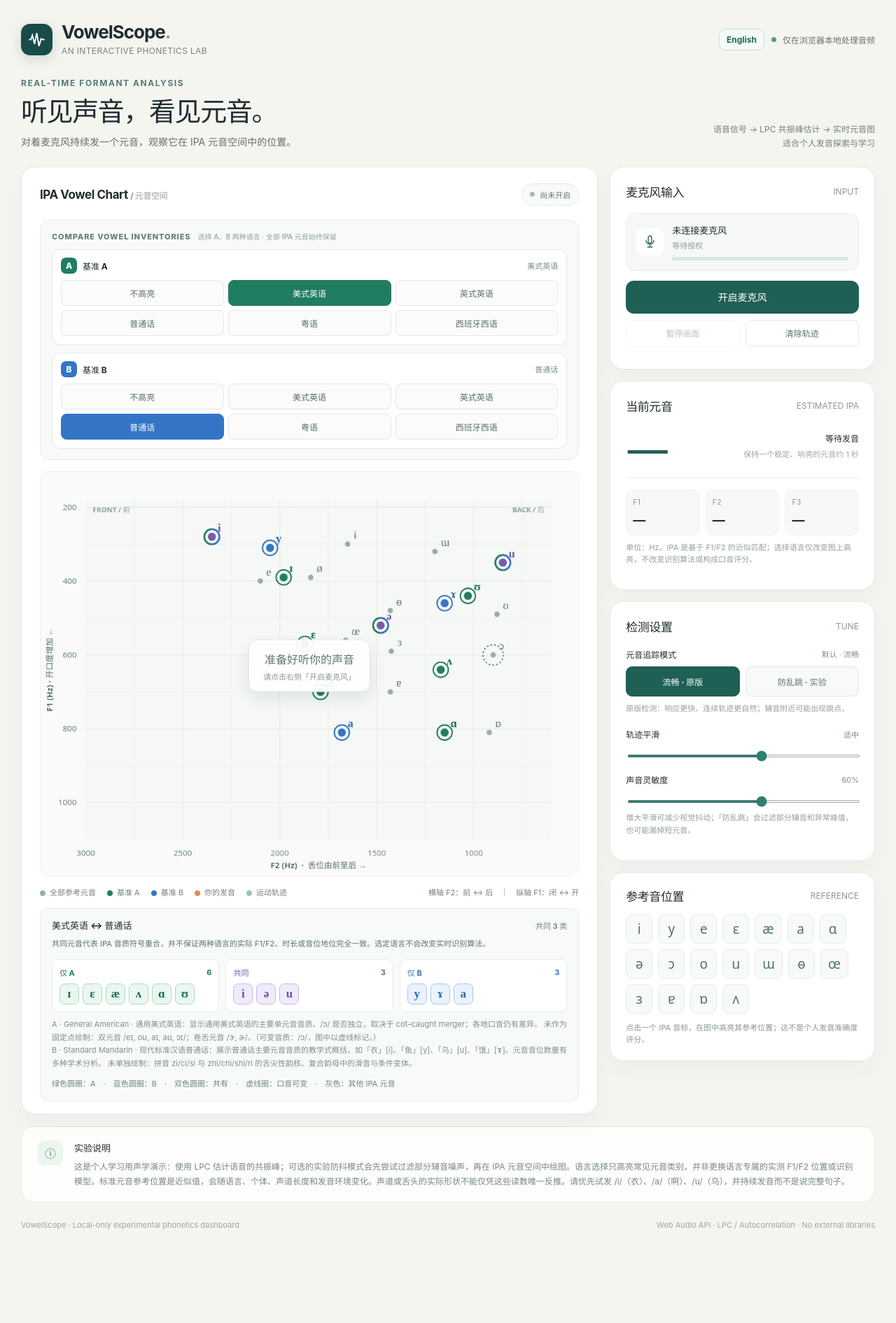
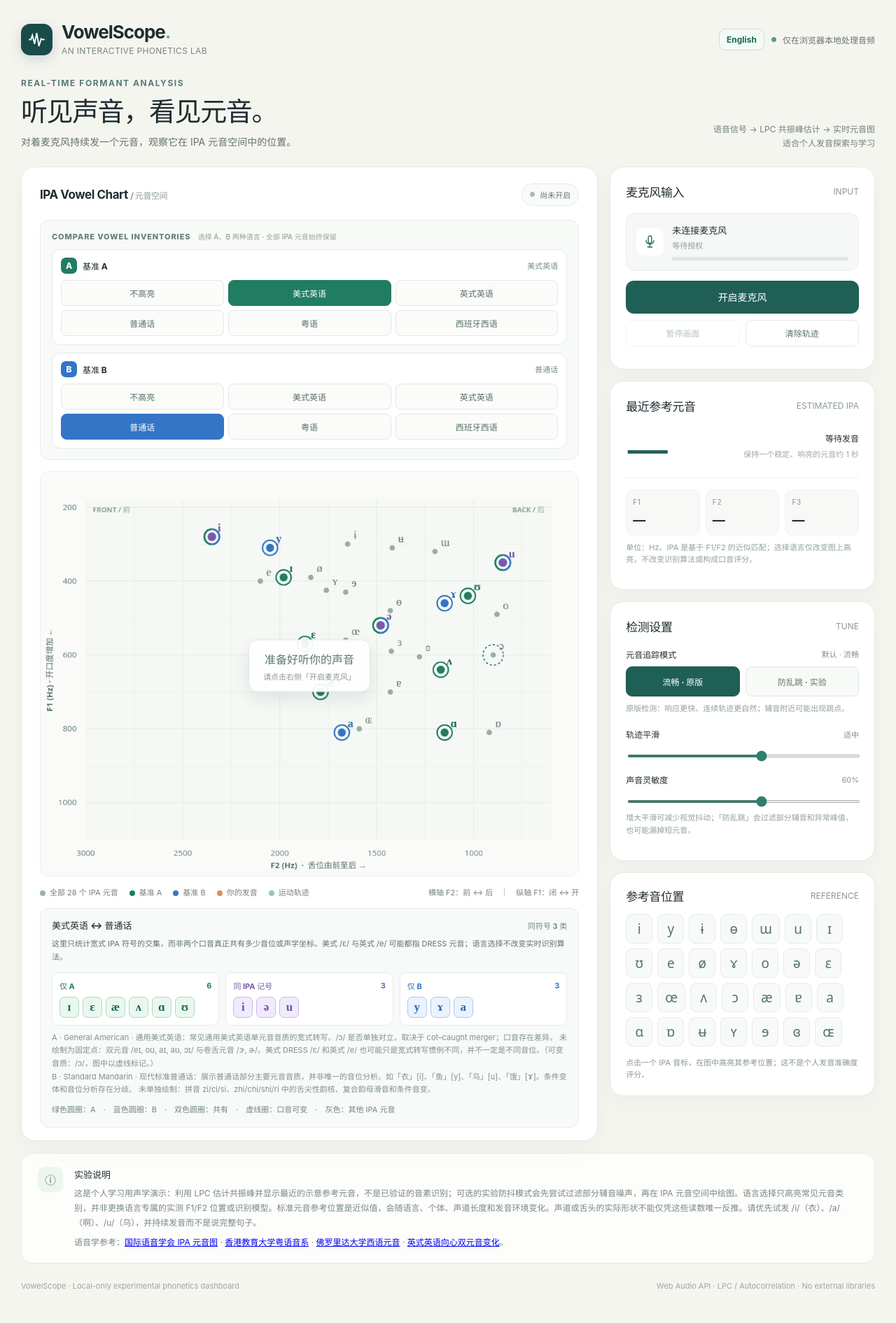
Before and after one commit to XYavecasdf/XYavecasdf.github.io, a Jekyll site: the page vowelscope/index.html, which Jekyll copies as it is, in a window 1280 px wide. Shown: the whole page at 70% size. Built offline with Jekyll 4.4.1, drawn with Linux system fonts in a browser that asks for light colours; before the commit the page ends 1803 px from its top, so only the background shows below that.

Commit message:
Correct Cantonese vowels and IPA 28 inventory; clarify cross-language notation and Spanish /a/

```diff
--- a/vowelscope/index.html
+++ b/vowelscope/index.html
@@ -85,7 +85,7 @@
     input[type=range]{width:100%;accent-color:#2d8071;height:4px;cursor:pointer}
     .help-text{font-size:11px;color:#91a09b;line-height:1.6;margin-top:9px}
     .target-panel{padding:20px 22px}
-    .target-buttons{display:flex;flex-wrap:wrap;gap:8px;margin-top:14px}
+    .target-buttons{display:flex;flex-wrap:wrap;gap:7px;margin-top:14px;max-height:235px;overflow:auto;padding-bottom:3px}
     .target{background:#f7faf8;border:1px solid #e5ece7;border-radius:9px;min-width:38px;padding:7px 10px;color:#53746d;font-family:"Charis SIL","Noto Sans", "Times New Roman",serif;font-size:19px}
     .target.active{background:#dceee6;border-color:#8fc1a8;color:#155849}
     .target-explanation{font-size:11px;color:#879891;margin:12px 0 0;line-height:1.6}
@@ -156,13 +156,13 @@
           </div>
         </div>
                 <div class="chart-wrap"><canvas id="vowelChart" width="1000" height="750" role="img" aria-label="F1 F2 vowel chart; horizontal F2 decreases to the right and vertical F1 increases downward"></canvas><div class="chart-placeholder" id="placeholder"><strong>准备好听你的声音</strong><small>请点击右侧「开启麦克风」</small></div></div>
-        <div class="chart-caption"><div class="chart-legend"><span><i class="swatch" style="background:#9bb1a6"></i>全部参考元音</span><span><i class="swatch" style="background:#217d62"></i>基准 A</span><span><i class="swatch" style="background:#3475c5"></i>基准 B</span><span><i class="swatch" style="background:#e18b62"></i>你的发音</span><span><i class="swatch" style="background:#98c6b2"></i>运动轨迹</span></div><div>横轴 F2：前 ↔ 后　｜　纵轴 F1：闭 ↔ 开</div></div>
+        <div class="chart-caption"><div class="chart-legend"><span><i class="swatch" style="background:#9bb1a6"></i>全部 28 个 IPA 元音</span><span><i class="swatch" style="background:#217d62"></i>基准 A</span><span><i class="swatch" style="background:#3475c5"></i>基准 B</span><span><i class="swatch" style="background:#e18b62"></i>你的发音</span><span><i class="swatch" style="background:#98c6b2"></i>运动轨迹</span></div><div>横轴 F2：前 ↔ 后　｜　纵轴 F1：闭 ↔ 开</div></div>
         <div class="profile-explainer" aria-live="polite">
           <div class="profile-topline"><strong id="profileName">语言元音对照</strong><span id="profileCount"></span></div>
           <p id="profileDescription">绿色和蓝色分别是 A、B 基准；共同元音显示双色圈。相同 IPA 符号不表示两种语言的精确发音完全一致。</p>
           <div class="compare-results">
             <div class="compare-column a"><div class="compare-caption">仅 A <span id="onlyACount"></span></div><div class="profile-inventory" id="onlyAInventory"></div></div>
-            <div class="compare-column shared"><div class="compare-caption">共同 <span id="sharedCount"></span></div><div class="profile-inventory" id="sharedInventory"></div></div>
+            <div class="compare-column shared"><div class="compare-caption">同 IPA 记号 <span id="sharedCount"></span></div><div class="profile-inventory" id="sharedInventory"></div></div>
             <div class="compare-column b"><div class="compare-caption">仅 B <span id="onlyBCount"></span></div><div class="profile-inventory" id="onlyBInventory"></div></div>
           </div>
           <p class="profile-extras" id="profileExtras"></p>
@@ -178,7 +178,7 @@
           <div role="alert" aria-live="polite" class="error" id="error"></div>
         </div>
         <div class="panel detected-panel">
-          <div class="panel-head" style="margin:0"><h3 class="panel-title">当前元音</h3><span class="subtle">ESTIMATED IPA</span></div>
+          <div class="panel-head" style="margin:0"><h3 class="panel-title">最近参考元音</h3><span class="subtle">ESTIMATED IPA</span></div>
           <div class="reading"><div class="ipa-symbol" id="ipaSymbol">—</div><div class="reading-info"><strong id="ipaName">等待发音</strong><span id="ipaHint">保持一个稳定、响亮的元音约 1 秒</span></div></div>
           <div class="metric-grid"><div class="metric"><span>F1</span><strong id="f1">—</strong></div><div class="metric"><span>F2</span><strong id="f2">—</strong></div><div class="metric"><span>F3</span><strong id="f3">—</strong></div></div>
           <p class="help-text">单位：Hz。IPA 是基于 F1/F2 的近似匹配；选择语言仅改变图上高亮，不改变识别算法或构成口音评分。</p>
@@ -202,7 +202,7 @@
         </div>
       </aside>
     </main>
-    <div class="notes"><div class="icon">ⓘ</div><div><strong>实验说明</strong><p>这是个人学习用声学演示：使用 LPC 估计语音的共振峰；可选的实验防抖模式会先尝试过滤部分辅音噪声，再在 IPA 元音空间中绘图。语言选择只高亮常见元音类别，并非更换语言专属的实测 F1/F2 位置或识别模型。标准元音参考位置是近似值，会随语言、个体、声道长度和发音环境变化。声道或舌头的实际形状不能仅凭这些读数唯一反推。请优先试发 /i/（衣）、/a/（啊）、/u/（乌），并持续发音而不是说完整句子。</p></div></div>
+    <div class="notes"><div class="icon">ⓘ</div><div><strong>实验说明</strong><p>这是个人学习用声学演示：利用 LPC 估计共振峰并显示最近的示意参考元音，不是已验证的音素识别；可选的实验防抖模式会先尝试过滤部分辅音噪声，再在 IPA 元音空间中绘图。语言选择只高亮常见元音类别，并非更换语言专属的实测 F1/F2 位置或识别模型。标准元音参考位置是近似值，会随语言、个体、声道长度和发音环境变化。声道或舌头的实际形状不能仅凭这些读数唯一反推。请优先试发 /i/（衣）、/a/（啊）、/u/（乌），并持续发音而不是说完整句子。</p><p class="reference-links">语音学参考：<a href="https://www.internationalphoneticassociation.org/content/ipa-vowels" target="_blank" rel="noopener noreferrer">国际语音学会 IPA 元音图</a> · <a href="https://corpus.eduhk.hk/mandarin_pronunciation/?page_id=36" target="_blank" rel="noopener noreferrer">香港教育大学粤语音系</a> · <a href="https://talcomosuena.spanish.ufl.edu/module2/4" target="_blank" rel="noopener noreferrer">佛罗里达大学西语元音</a> · <a href="https://www.englishspeechservices.com/blog/smoothing-then-and-now/" target="_blank" rel="noopener noreferrer">英式英语向心双元音变化</a>。</p></div></div>
     <footer class="footer"><span>VowelScope · Local-only experimental phonetics dashboard</span><span>Web Audio API · LPC / Autocorrelation · No external libraries</span></footer>
   </div>
   <script>
@@ -219,36 +219,42 @@
       {symbol:'ʌ',f1:640,f2:1170,name:'半开后不圆唇元音'},{symbol:'ɔ',f1:600,f2:900,name:'半开后圆唇元音'},
       {symbol:'æ',f1:700,f2:1790,name:'次开前不圆唇元音'},{symbol:'ɐ',f1:700,f2:1430,name:'次开央元音'},
       {symbol:'a',f1:810,f2:1680,name:'开前不圆唇元音'},{symbol:'ɑ',f1:810,f2:1150,name:'开后不圆唇元音'},
-      {symbol:'ɒ',f1:810,f2:920,name:'开后圆唇元音'}
+      {symbol:'ɒ',f1:810,f2:920,name:'开后圆唇元音'},
+      {symbol:'ʉ',f1:310,f2:1420,name:'闭央圆唇元音'},
+      {symbol:'ʏ',f1:425,f2:1760,name:'次闭次前圆唇元音'},
+      {symbol:'ɘ',f1:430,f2:1660,name:'半闭央不圆唇元音'},
+      {symbol:'ɞ',f1:605,f2:1280,name:'半开央圆唇元音'},
+      {symbol:'ɶ',f1:800,f2:1590,name:'开前圆唇元音'}
     ];
     // Inventory overlays are phonological teaching approximations, not measured dialect-specific F1/F2 standards.
     // Diphthongs, rhotic vowels and Mandarin apical vowels cannot be represented reliably by one static F1/F2 point.
     const PROFILES = [
-      {id:'none',label:'不高亮',name:'无高亮',vowels:[],optional:[],notation:{},
-        description:'显示所有内置 IPA 参考元音。切换基准只改变元音图的高亮，不会更改麦克风分析与最近音质估计。',
-        extras:'提示：参考点是近似的 F1/F2 示意位置，不是语言、年龄或性别校准后的声学实测值。'},
+      {id:'none',label:'不高亮',name:'不高亮',vowels:[],optional:[],notation:{},
+        description:'始终显示全部 28 个 IPA 基本元音参考符号；语言选择只改变颜色高亮，不改变声音识别。',
+        extras:'参考 F1/F2 坐标仅为示意，不是某一语言或说话人实测的标准。'},
       {id:'en-us',label:'美式英语',name:'General American · 通用美式英语',
         vowels:['i','ɪ','ɛ','æ','ʌ','ə','ɑ','ʊ','u'],optional:['ɔ'],notation:{},
-        description:'显示通用美式英语的主要单元音音质。/ɔ/ 是否独立，取决于 cot–caught merger；各地口音仍有差异。',
-        extras:'未作为固定点绘制：双元音 /eɪ, oʊ, aɪ, aʊ, ɔɪ/；卷舌元音 /ɝ, ɚ/。'},
-      {id:'en-gb',label:'英式英语',name:'Standard Southern British · 标准南部英式英语',
+        description:'常见通用美式英语单元音音质的宽式转写。/ɔ/ 是否单独对立，取决于 cot–caught merger；口音存在差异。',
+        extras:'未绘制为固定点：双元音 /eɪ, oʊ, aɪ, aʊ, ɔɪ/ 与卷舌元音 /ɝ, ɚ/。美式 DRESS /ɛ/ 和英式 /e/ 也可能只是宽式转写惯例不同，并不一定是不同音位。'},
+      {id:'en-gb',label:'英式英语',name:'British English · 传统 RP 转写基准',
         vowels:['i','ɪ','e','æ','ɑ','ɒ','ɔ','ʊ','u','ʌ','ɜ','ə'],optional:[],
         notation:{i:'iː',ɑ:'ɑː',ɔ:'ɔː',u:'uː',ɜ:'ɜː'},
-        description:'采用常见英式英语（传统 RP / 标准南部英式英语）教学式音系。长音的 ː 表示时长对立；此图没有显示长度维度。',
-        extras:'未作为固定点绘制：双元音 /eɪ, əʊ, aɪ, aʊ, ɔɪ/；现代英式音值可能不同于传统 RP。'},
-      {id:'zh-cmn',label:'普通话',name:'Standard Mandarin · 现代标准汉语普通话',
+        description:'采用传统 RP 风格的教学用宽式转写；现代标准南部英式英语的实际元音实现未必相同。IPA 长音符号 ː 不代表此图能测量时长。',
+        extras:'合口双元音 /eɪ, əʊ, aɪ, aʊ, ɔɪ/；传统向心双元音 /ɪə, eə~ɛə, ʊə/ 在现代部分口音中已出现单元音化、合并或其他变体，不能视为人人保留。'},
+      {id:'zh-cmn',label:'普通话',name:'Standard Mandarin · 现代标准普通话',
         vowels:['i','y','u','ɤ','ə','a'],optional:[],notation:{},
-        description:'展示普通话主要元音音质的教学式概括，如「衣」[i]、「鱼」[y]、「乌」[u]、「饿」[ɤ]。元音音位数量有多种学术分析。',
-        extras:'未单独绘制：拼音 zi/ci/si 与 zhi/chi/shi/ri 的舌尖性韵核、复合韵母中的滑音与条件变体。'},
-      {id:'yue-hk',label:'粤语',name:'Hong Kong Cantonese · 香港粤语',
-        vowels:['i','y','u','e','ɛ','ɵ','œ','o','ɔ','ɐ','a'],optional:[],
+        description:'展示普通话部分主要元音音质，并非唯一的音位分析。如「衣」[i]、「鱼」[y]、「乌」[u]、「饿」[ɤ]。条件变体和音位分析存在分歧。',
+        extras:'未单独绘制：拼音 zi/ci/si、zhi/chi/shi/ri 中的舌尖性韵核、复合韵母滑音和条件音变。'},
+      {id:'yue-hk',label:'粤语',name:'Hong Kong Cantonese · 7 长＋4 短音质',
+        vowels:['i','y','u','ɛ','œ','ɔ','a','ɪ','ɵ','ʊ','ɐ'],optional:[],
         notation:{i:'iː',y:'yː',u:'uː',ɛ:'ɛː',œ:'œː',ɔ:'ɔː',a:'aː'},
-        description:'展示香港粤语声韵母分析中主要的 11 类元音音质；其中 /e, o, ɵ/ 等常受韵尾环境限制，并不都是自由出现的独立单元音。',
-        extras:'例如「沙」/saː/ 与「失」/sɐt/ 的 /aː/、/ɐ/ 对立。双元音及 /m̩, ŋ̍/ 等成音节鼻音不以固定点绘制。'},
+        description:'采用以 Zee (1999) 为基础、由香港教育大学整理的 11 类单元音音质：7 类较长 [i, y, ɛ, œ, a, ɔ, u] 与 4 类较短 [ɐ, ɪ, ɵ, ʊ]。不等于有 11 个彼此独立的元音音位。',
+        extras:'[ɪ]、[ɵ]、[ʊ] 常分析为 /i/、/œ/、/u/ 在特定韵尾环境下的音位变体；不同分析亦可能使用 [e]、[o] 等符号。双元音及成音节鼻音不绘制为固定点。'},
       {id:'es-es',label:'西班牙西语',name:'Español peninsular · 西班牙本土西语',
         vowels:['i','e','a','o','u'],optional:[],notation:{},
-        description:'西班牙本土标准西语（castellano）通常分析为五个元音音位 /i e a o u/；图上仅高亮五个基本元音音质。',
-        extras:'双元音如 /ai̯, ei̯, au̯/ 不适合只画成一个静态点；音位符号相同，不表示与英语等语言有完全一致的 F1/F2。'}
+        plotOverrides:{a:{f1:810,f2:1450}},
+        description:'西班牙本土标准西语通常归纳为五个元音音位 /i e a o u/。其中 /a/ 的典型实现偏中央 [ä]，所以西语彩色 /a/ 高亮点绘在较中央的位置，保留原有 IPA [a] 参考点。',
+        extras:'西语 /a/ 的中央位置只是声学示意，并非经实测校准的数据。双元音应由运动轨迹表示；同一个 IPA 符号不保证两种语言的 F1/F2 完全相同。'}
     ];
     const $ = (id) => document.getElementById(id);
     const canvas=$('vowelChart'),ctx=canvas.getContext('2d');
@@ -274,32 +280,53 @@
       ctx.textAlign='right';ctx.fillText('BACK / 后',W-margin.right-13,margin.top+23);
       const A=PROFILES.find(p=>p.id===state.profileA)||PROFILES[0];
       const B=PROFILES.find(p=>p.id===state.profileB)||PROFILES[0];
-      // All reference vowels remain visible. Filled dots/rings encode A-only,
-      // B-only, shared, or optional membership; their locations never move.
+      // All 28 schematic IPA references stay visible. Language-specific phonetic
+      // realizations, such as Spanish central [ä], get their own overlay position.
+      function profilePosition(profile,v){
+        const custom=profile.plotOverrides&&profile.plotOverrides[v.symbol];
+        return custom?xy(custom.f1,custom.f2):xy(v.f1,v.f2);
+      }
+      function ring(x,y,color,rad=14,dashed=false){
+        ctx.beginPath();ctx.arc(x,y,rad,0,2*Math.PI);
+        ctx.lineWidth=dashed?2:2.7;ctx.strokeStyle=color;
+        if(dashed)ctx.setLineDash([4,4]);
+        ctx.stroke();if(dashed)ctx.setLineDash([]);
+      }
       const labelPlan=[];
       for(const v of VOWELS){
         const p=xy(v.f1,v.f2),targeted=state.target===v.symbol;
         const inA=A.vowels.includes(v.symbol),inB=B.vowels.includes(v.symbol);
         const optionalA=A.optional.includes(v.symbol),optionalB=B.optional.includes(v.symbol);
+        const pa=profilePosition(A,v),pb=profilePosition(B,v);
+        const samePoint=inA&&inB&&Math.hypot(pa.x-pb.x,pa.y-pb.y)<5;
         ctx.save();
-        ctx.beginPath();ctx.arc(p.x,p.y,targeted?9:inA||inB?7.5:5,0,Math.PI*2);
-        ctx.fillStyle=targeted?'#e48760':inA&&inB?'#795bac':inA?'#217d62':inB?'#3475c5':'#9bada3';ctx.fill();
-        if(inA&&inB){
-          // Split the shared marker's ring into the two reference colors.
+        ctx.beginPath();ctx.arc(p.x,p.y,targeted?9:5,0,Math.PI*2);
+        ctx.fillStyle=targeted?'#e48760':'#9bada3';ctx.fill();
+        if(samePoint){
+          ctx.beginPath();ctx.arc(pa.x,pa.y,8,0,Math.PI*2);ctx.fillStyle='#795bac';ctx.fill();
           ctx.lineWidth=3.5;
-          ctx.beginPath();ctx.arc(p.x,p.y,14,Math.PI/2,3*Math.PI/2);ctx.strokeStyle='#217d62';ctx.stroke();
-          ctx.beginPath();ctx.arc(p.x,p.y,14,-Math.PI/2,Math.PI/2);ctx.strokeStyle='#3475c5';ctx.stroke();
-        }else if(inA||inB){
-          ctx.beginPath();ctx.arc(p.x,p.y,14,0,Math.PI*2);
-          ctx.strokeStyle=inA?'#217d62':'#3475c5';ctx.lineWidth=2.6;ctx.stroke();
+          ctx.beginPath();ctx.arc(pa.x,pa.y,14,Math.PI/2,3*Math.PI/2);ctx.strokeStyle='#217d62';ctx.stroke();
+          ctx.beginPath();ctx.arc(pa.x,pa.y,14,-Math.PI/2,Math.PI/2);ctx.strokeStyle='#3475c5';ctx.stroke();
+        }else{
+          for(const [included,pos,color] of [[inA,pa,'#217d62'],[inB,pb,'#3475c5']]){
+            if(!included)continue;
+            ctx.beginPath();ctx.arc(pos.x,pos.y,7.5,0,Math.PI*2);ctx.fillStyle=color;ctx.fill();
+            ring(pos.x,pos.y,color);
+          }
         }
-        if(optionalA||optionalB){
-          ctx.beginPath();ctx.arc(p.x,p.y,19,0,Math.PI*2);
-          ctx.strokeStyle=optionalA&&optionalB?'#8265a5':optionalA?'#217d62':'#3475c5';
-          ctx.lineWidth=2;ctx.setLineDash([3,4]);ctx.stroke();ctx.setLineDash([]);
-        }
-        if(targeted){
-          ctx.beginPath();ctx.arc(p.x,p.y,23,0,Math.PI*2);ctx.strokeStyle='#e48760';ctx.lineWidth=2.5;ctx.stroke();
+        if(optionalA)ring(pa.x,pa.y,'#217d62',19,true);
+        if(optionalB)ring(pb.x,pb.y,'#3475c5',19,true);
+        if(targeted)ring(p.x,p.y,'#e48760',23);
+        // The Spanish /a/ marker is deliberately not placed on IPA cardinal [a].
+        // Label it as the more-central phonetic realization [ä].
+        if(v.symbol==='a'){
+          for(const [profile,included,pos,color] of [[A,inA,pa,'#217d62'],[B,inB,pb,'#3475c5']]){
+            if(included&&profile.id==='es-es'){
+              ctx.font='700 18px "Charis SIL","Times New Roman",serif';
+              ctx.fillStyle=color;ctx.textAlign='left';
+              ctx.fillText('ä',pos.x+13,pos.y+24);
+            }
+          }
         }
         ctx.restore();
         labelPlan.push({v,p,targeted,inA,inB,optionalA,optionalB,priority:targeted?4:inA&&inB?3:inA||inB?2:optionalA||optionalB?1:0});
@@ -555,8 +582,8 @@
       $('profileAName').textContent=A.label;
       $('profileBName').textContent=B.label;
       $('profileName').textContent=A.label+' ↔ '+B.label;
-      $('profileCount').textContent='共同 '+shared.length+' 类';
-      $('profileDescription').textContent='共同元音代表 IPA 音质符号重合，并不保证两种语言的实际 F1/F2、时长或音位地位完全一致。选定语言不会改变实时识别算法。';
+      $('profileCount').textContent='同符号 '+shared.length+' 类';
+      $('profileDescription').textContent='这里只统计宽式 IPA 符号的交集，而非两个口音真正共有多少音位或声学坐标。美式 /ɛ/ 与英式 /e/ 可能都指 DRESS 元音；语言选择不改变实时识别算法。';
       const fill=(id,phones,kind)=>{
         const el=$(id);el.replaceChildren();
         if(!phones.length){const empty=document.createElement('span');empty.className='phoneme-empty';empty.textContent='—';el.appendChild(empty);return;}
@@ -589,8 +616,8 @@
       }
     }
     renderProfile();
-    const targets=['i','y','e','ɛ','æ','a','ɑ','ə','ɔ','o','u','ɯ','ɵ','œ','ɜ','ɐ','ɒ','ʌ'];
-    for(const symbol of targets){const el=document.createElement('button');el.type='button';el.className='target';el.textContent=symbol;el.setAttribute('aria-label','高亮参考元音 '+symbol);el.addEventListener('click',()=>{state.target=state.target===symbol?null:symbol;for(const child of $('targetButtons').children)child.classList.toggle('active',child.textContent===state.target);const v=VOWELS.find(a=>a.symbol===state.target);$('targetDescription').textContent=v?`/ ${v.symbol} / · ${v.name} · 参考 F1 ${v.f1} Hz / F2 ${v.f2} Hz。数值仅为示意，不等于个人标准。`:'点击一个 IPA 音标，在图中高亮其参考位置；这不是个人发音准确度评分。';});$('targetButtons').appendChild(el);}
+    const targets=VOWELS.map(v=>v.symbol);
+    for(const symbol of targets){const el=document.createElement('button');el.type='button';el.className='target';el.textContent=symbol;el.setAttribute('aria-label','高亮参考元音 '+symbol);el.addEventListener('click',()=>{state.target=state.target===symbol?null:symbol;for(const child of $('targetButtons').children)child.classList.toggle('active',child.textContent===state.target);const v=VOWELS.find(a=>a.symbol===state.target);$('targetDescription').textContent=v?`/ ${v.symbol} / · ${v.name} · 参考 F1 ${v.f1} Hz / F2 ${v.f2} Hz。F1/F2 仅为示意；这里显示最近参考音质，并非可靠的音素识别或准确度评分。`:'点击一个 IPA 音标，在图中高亮其参考位置；这不是个人发音准确度评分。';});$('targetButtons').appendChild(el);}
     window.addEventListener('pagehide',()=>{state.stream?.getTracks().forEach(t=>t.stop());});
     requestAnimationFrame(frame);
   })();
```
